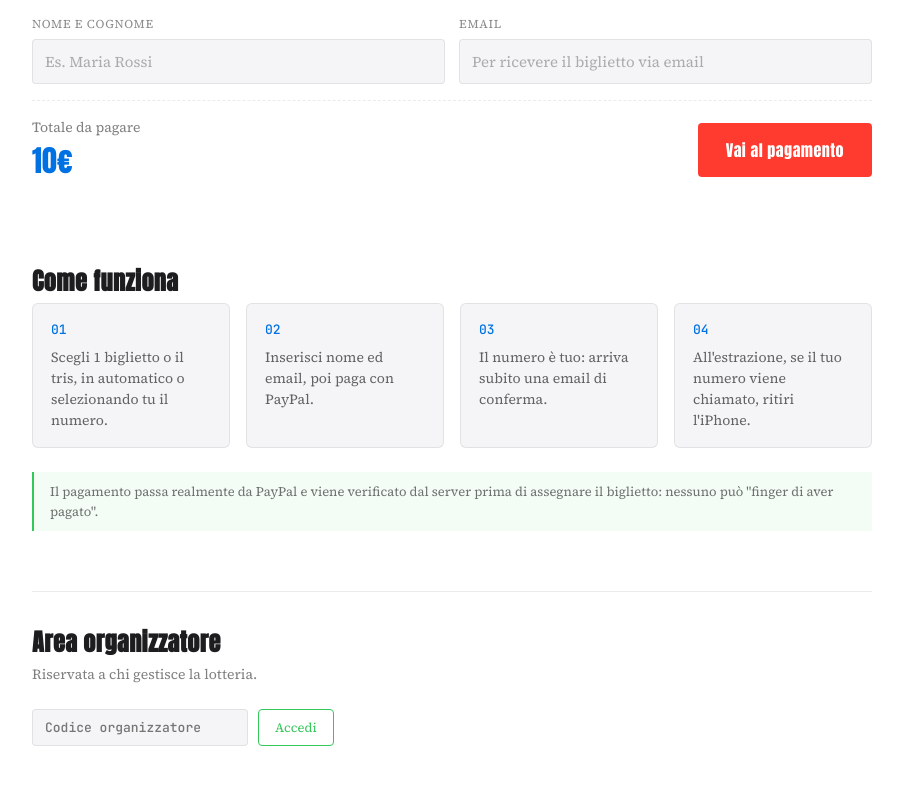
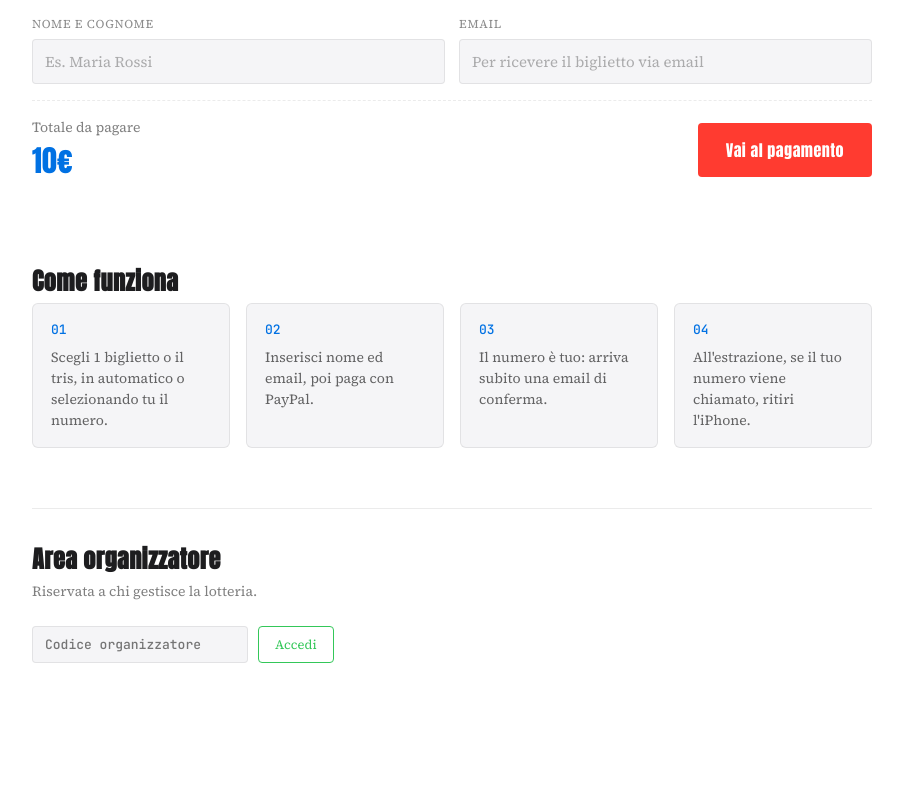
Before and after one commit to vmeli-drive/lottery-backend, a website: page public/index.html in a window 1280 px wide. Shown: the part 802-1591 px from the top of the page, without its empty margins (188-1091 px from the left). Drawn offline with Linux system fonts and the light colour scheme; no server answers.

Commit message:
Update index.html

```diff
--- a/public/index.html
+++ b/public/index.html
@@ -229,9 +229,6 @@ h2.section-title{ font-family:'Anton',sans-serif; font-size:24px; letter-spacing
       <div class="step"><div class="step-n">02</div><p>Inserisci nome ed email, poi paga con PayPal.</p></div>
       <div class="step"><div class="step-n">03</div><p>Il numero è tuo: arriva subito una email di conferma.</p></div>
       <div class="step"><div class="step-n">04</div><p>All'estrazione, se il tuo numero viene chiamato, ritiri l'iPhone.</p></div>
-    </div>
-    <div class="notice">
-      Il pagamento passa realmente da PayPal e viene verificato dal server prima di assegnare il biglietto: nessuno può "finger di aver pagato".
     </div>
   </section>
 
```
